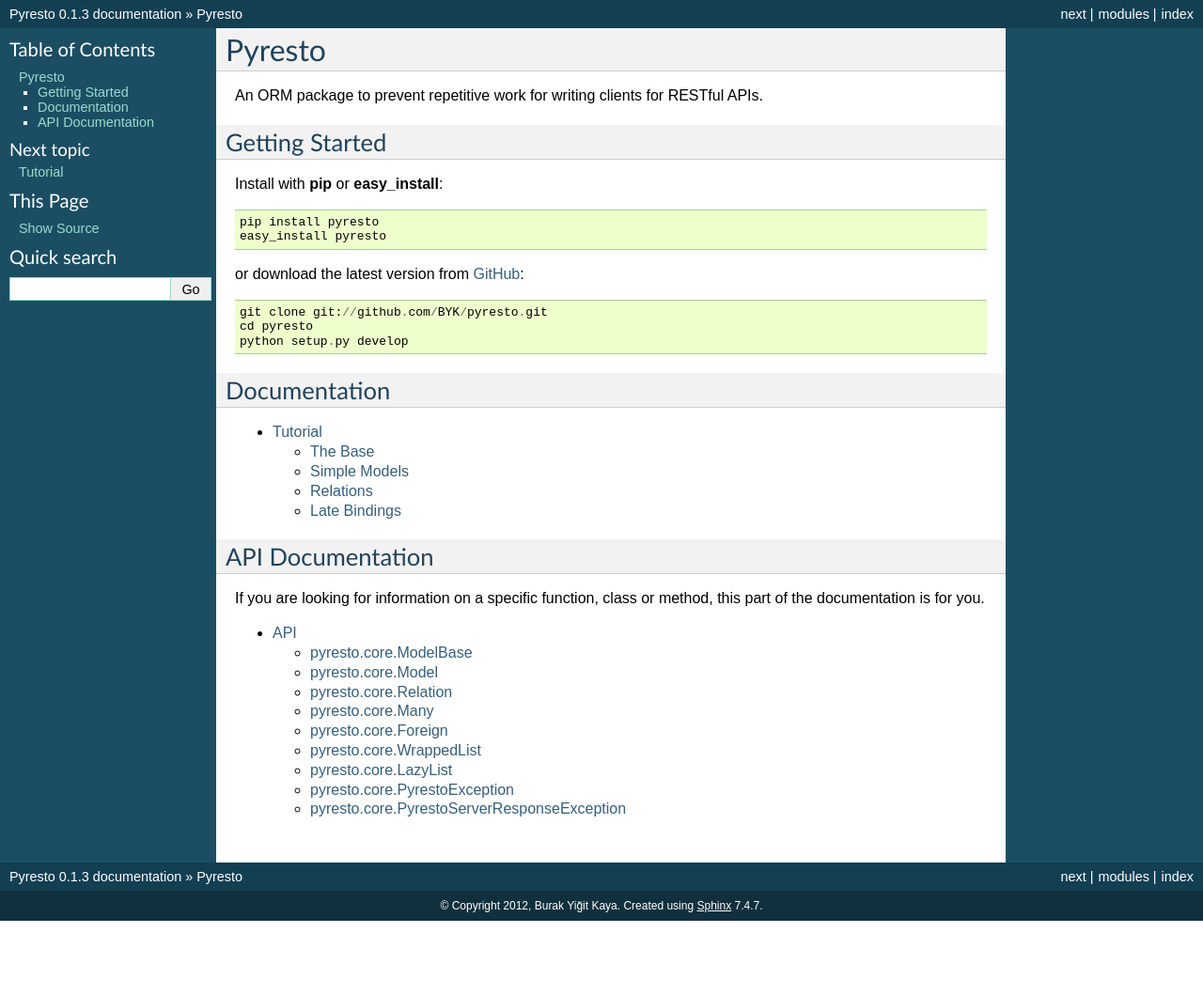
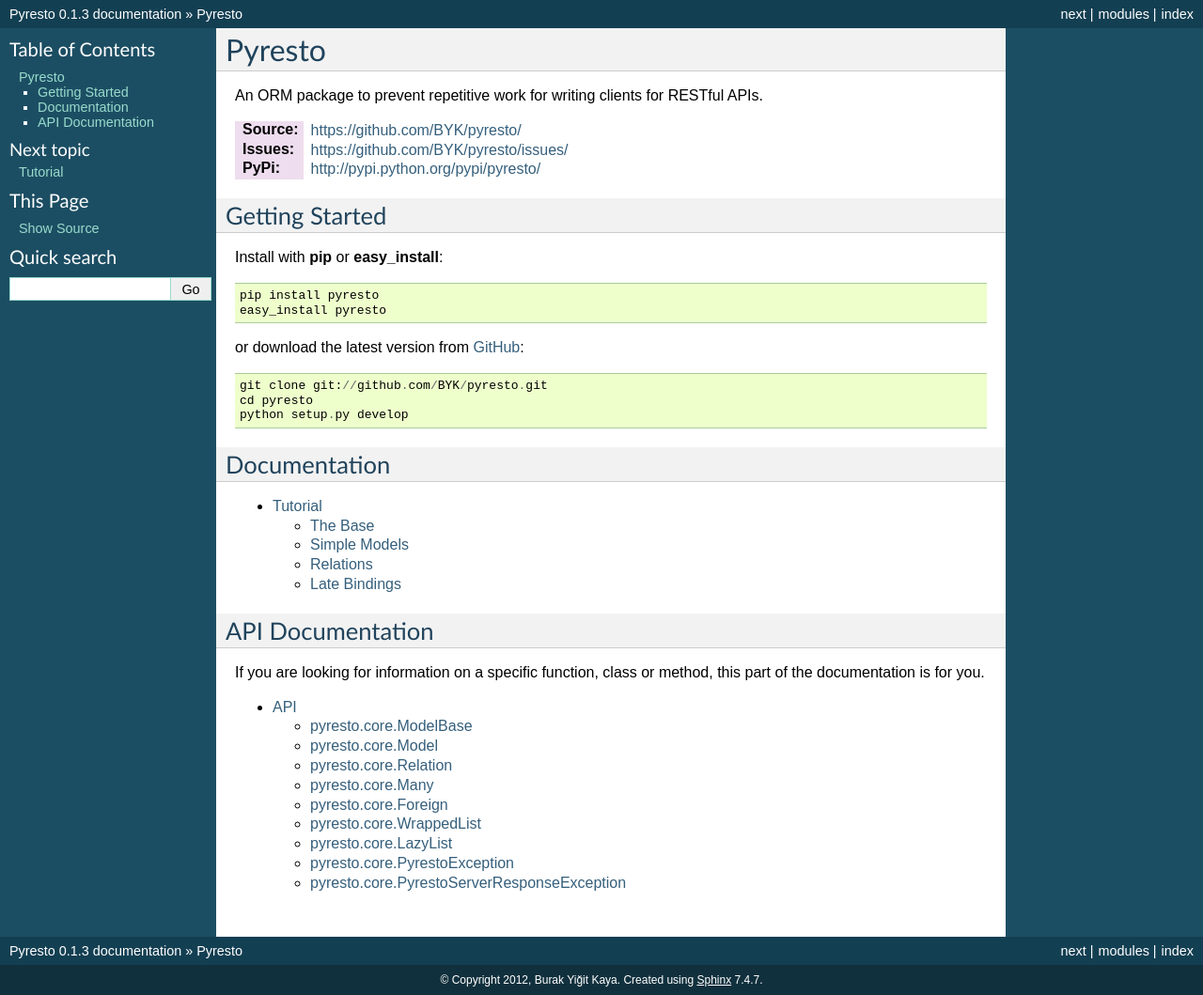
Before and after one commit to BYK/pyresto, a Sphinx documentation site: the page built from docs/index.rst, in a window 1280 px wide. Shown: the whole page at 94% size. Built offline with Sphinx 7.4.7, drawn with Linux system fonts in a browser that asks for light colours; before the commit the page ends 980 px from its top, so only the background shows below that; part of the change alters nothing that is shown.

Commit message:
Add related links to documentation index.

```diff
--- a/docs/index.rst
+++ b/docs/index.rst
@@ -2,6 +2,10 @@ Pyresto
 =======
 
 An ORM package to prevent repetitive work for writing clients for RESTful APIs.
+
+:Source: https://github.com/BYK/pyresto/
+:Issues: https://github.com/BYK/pyresto/issues/
+:PyPi: http://pypi.python.org/pypi/pyresto/
 
 Getting Started
 ---------------
@@ -11,7 +15,7 @@ Install with **pip** or **easy_install**::
     pip install pyresto
     easy_install pyresto
 
-or download the latest version from `GitHub <http://github.com/BYK/pyresto>`_::
+or download the latest version from `GitHub <https://github.com/BYK/pyresto>`_::
 
     git clone git://github.com/BYK/pyresto.git
     cd pyresto
```
